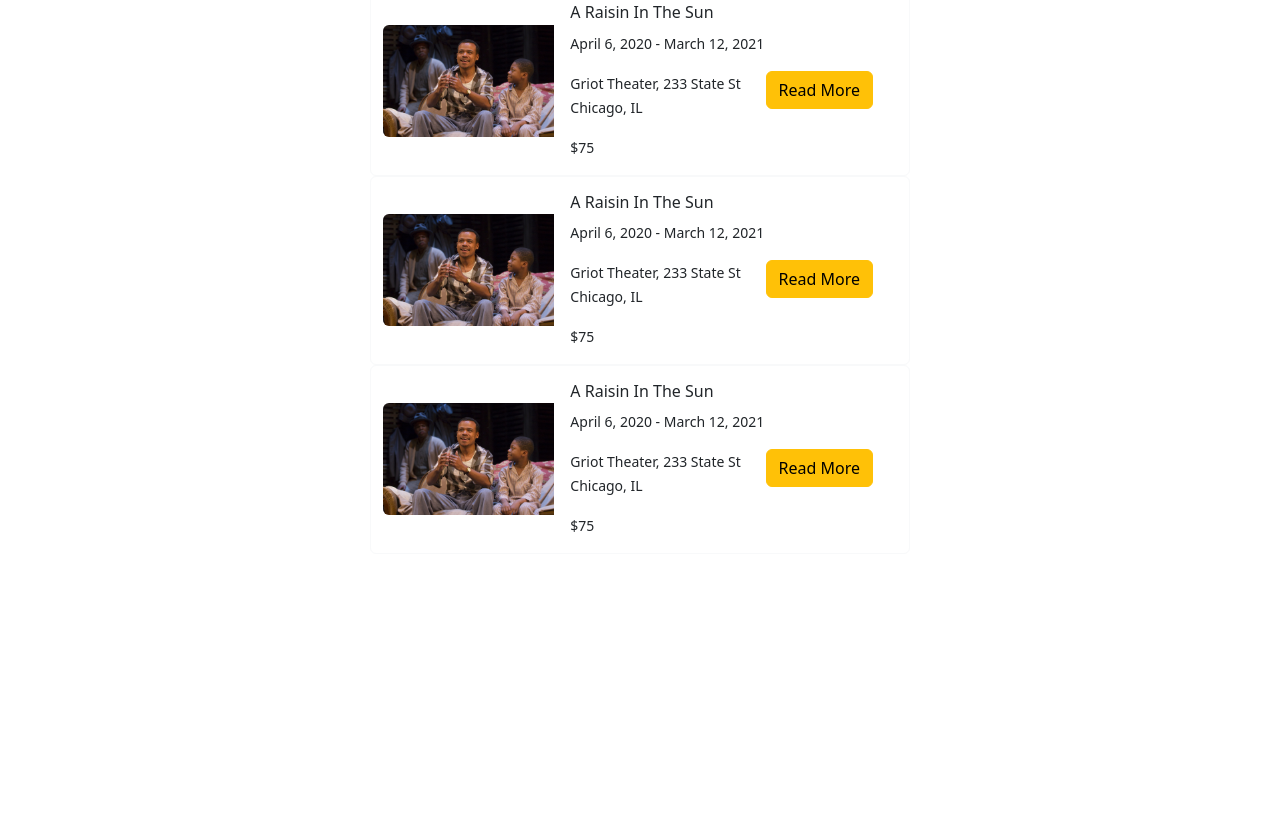
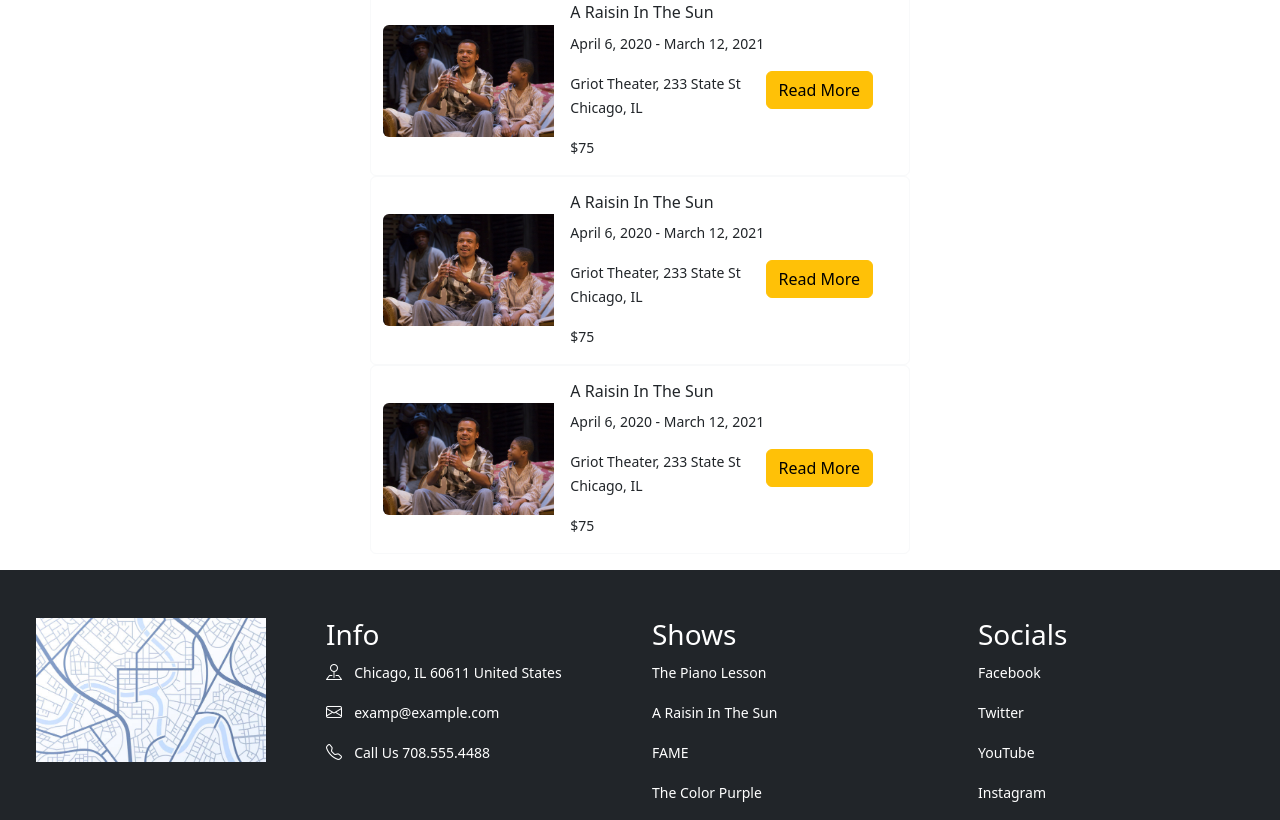
Before and after one commit to terrykub80/griot_theater, a plain HTML site: page index.html in a window 1280 px wide. Shown: the part 753-1573 px from the top of the page. Before the commit the page ends 1323 px from the top, so only its background shows below. Drawn offline with nearby package versions, Linux system fonts and the light colour scheme.

Commit message:
added map and links

```diff
--- a/index.html
+++ b/index.html
@@ -6,6 +6,7 @@
     <meta name="viewport" content="width=device-width, initial-scale=1.0">
     <title>Griot Theater</title>
     <link rel="stylesheet" href="https://cdn.jsdelivr.net/npm/bootstrap@5.2.3/dist/css/bootstrap.min.css">
+    <link rel="stylesheet" href="https://cdn.jsdelivr.net/npm/bootstrap-icons@1.10.2/font/bootstrap-icons.css">
 </head>
 <body>
     <div class="container">
@@ -149,7 +150,42 @@
         </div>
 
         <!-- Map and Links -->
+        <div class="row bg-dark text-white">
+            <div class="col-3 p-5">
+                <img src="images/map.jpg" class="img-fluid mx-auto" alt="...">
+            </div>
+            <div class="col-3 pt-5">
+                <h3>Info</h3>
+                <p>
+                    <i class="bi bi-pin-map pe-2"></i>
+                    <small>Chicago, IL 60611 United States</small>
+                </p>
+                <p>
+                    <i class="bi bi-envelope pe-2"></i>
+                    <small>examp@example.com</small>
+                </p>
+                <p>
+                    <i class="bi bi-telephone pe-2"></i>
+                    <small>Call Us 708.555.4488</small>
+                </p>
+            </div>
 
+            <div class="col-3 pt-5">
+                <h3>Shows</h3>
+                <p><small>The Piano Lesson</small></p>
+                <p><small>A Raisin In The Sun</small></p>
+                <p><small>FAME</small></p>
+                <p><small>The Color Purple</small></p>
+            </div>
+
+            <div class="col-3 pt-5">
+                <h3>Socials</h3>
+                <p><small>Facebook</small></p>
+                <p><small>Twitter</small></p>
+                <p><small>YouTube</small></p>
+                <p><small>Instagram</small></p>
+            </div>
+        </div>
     </div>
     <script src="https://cdn.jsdelivr.net/npm/bootstrap@5.2.3/dist/js/bootstrap.bundle.min.js"></script>
 </body>
```
Also changed, not shown: images/map.jpg (added).
